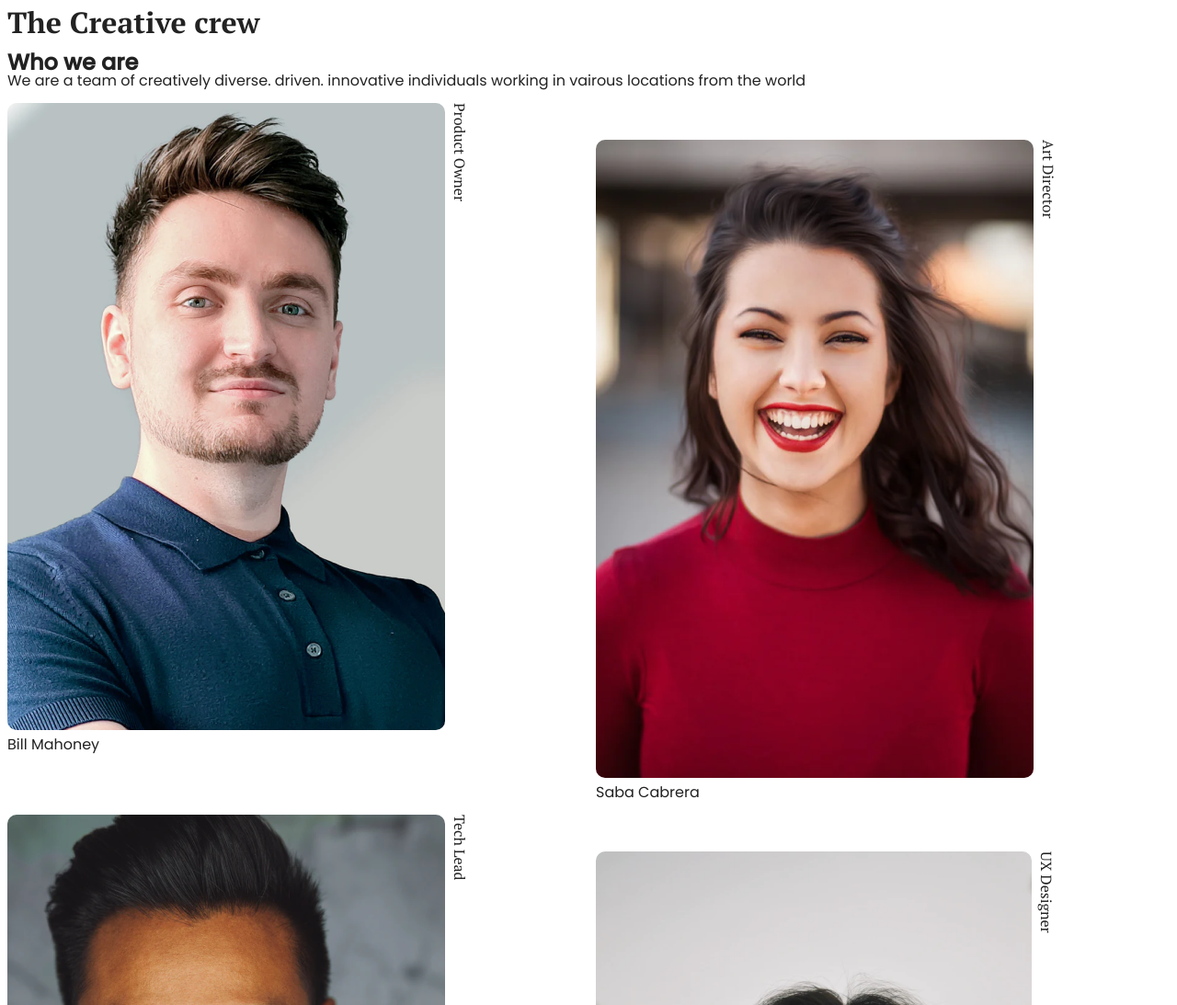
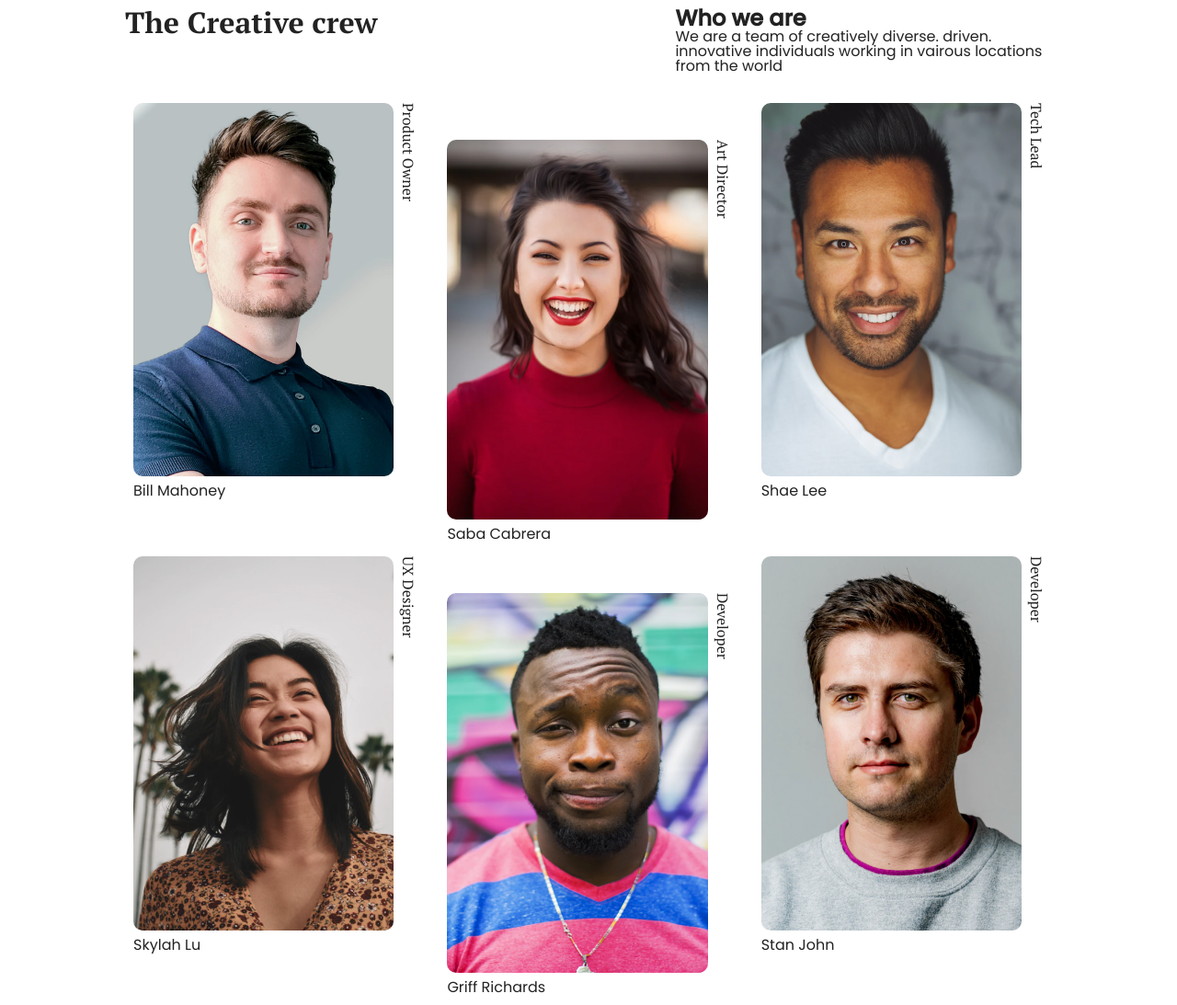
Before and after one commit to lexx54/My-team-example, a plain HTML site: page index.html in a window 1280 px wide. Shown: the top 1093 px of the page at 92% size. Drawn offline with Linux system fonts and the light colour scheme; files that its build step writes are made by us from their sources.

Commit message:
finished final design

```diff
--- a/css/main.css
+++ b/css/main.css
@@ -28,9 +28,10 @@ body {
 
 /*-----Members----*/
 .main-members {
+  margin-top: 1rem;
   display: flex;
   flex-wrap: wrap;
-  margin: 0 auto;
+  justify-content: space-around;
 }
 .main-members-card:nth-child(even) {
   margin-top: 2.5rem;
--- a/css/main720.css
+++ b/css/main720.css
@@ -0,0 +1,31 @@
+@media all and (min-width: 720px) {
+  /*---------------------------------MAIN--------------------------------------------*/
+  main {
+    width: 80%;
+    margin: 0 auto;
+    display: flex;
+    flex-wrap: wrap;
+    justify-content: space-between;
+  }
+  /*----title----*/
+  .main-title {
+    flex: 0 0 40%;
+  }
+
+  /*----Description----*/
+  .main-desc {
+    flex: 0 0 40%;
+  }
+
+  /*----Members----*/
+  .main-members-card {
+    flex: 0 0 30%;
+  }
+  .main-members-card:nth-child(even) {
+    margin-top: 0rem;
+  }
+  .main-members-card:nth-child(2),
+  .main-members-card:nth-child(5) {
+    margin-top: 2.5rem;
+  }
+}
--- a/index.html
+++ b/index.html
@@ -22,7 +22,7 @@
     />
     <link rel="stylesheet" href="css/reset.css" />
     <link rel="stylesheet" href="css/main.css" />
-    <link rel="stylesheet" href="main720.css" />
+    <link rel="stylesheet" href="css/main720.css" />
     <title>Devchallenges</title>
   </head>
   <body>
```
